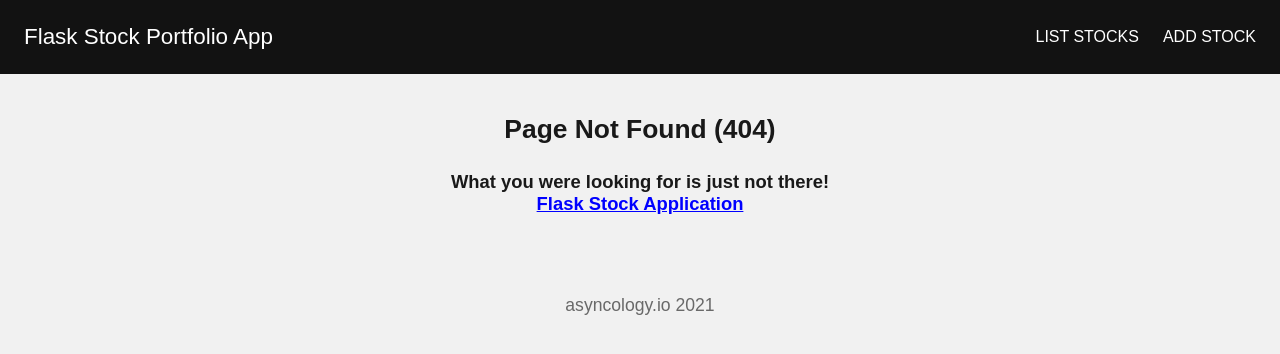
After one commit to benji822/flask-portfolio-app, a Flask app: template project/templates/404.html in a window 1280 px wide. The commit adds this page. Shown: the top 354 px of the page. Run offline with Flask 2, Linux system fonts and the light colour scheme; the template is opened without the code that fills it, so the values that code supplies are empty.

Commit message:
add error pages

```diff
--- a/config.py
+++ b/config.py
@@ -3,7 +3,6 @@ import os
 
 class Config(object):
     FLASK_ENV = 'development'
-    DEBUG = False
     TESTING = False
     SECRET_KEY = os.getenv('SECRET_KEY', default='BAD_SECRET_KEY')
 
--- a/project/__init__.py
+++ b/project/__init__.py
@@ -11,12 +11,12 @@ def create_app():
     app = Flask(__name__)
 
     # Configure the Flask application
-    config_type = os.getenv('CONFIG_TYPE', 'config.DevelopmentConfig')
+    config_type = os.getenv('CONFIG_TYPE', default='config.DevelopmentConfig')
     app.config.from_object(config_type)
-
     register_blueprints(app)
     configure_logging(app)
     register_app_callbacks(app)
+    register_error_page(app)
     return app
 
 
@@ -26,7 +26,6 @@ def register_blueprints(app):
 
     app.register_blueprint(stocks_blueprint)
     app.register_blueprint(users_blueprint, url_prefix='/users')
-
 
 def configure_logging(app):
     # Logging Configuration
@@ -61,3 +60,12 @@ def register_app_callbacks(app):
     @app.teardown_appcontext
     def app_teardown_appcontext(error=None):
         app.logger.info('Calling teardown_appcontext() for the Flask application...')
+
+def register_error_page(app):
+    @app.errorhandler(404)
+    def page_not_found(e):
+        return render_template('404.html'), 404
+
+    @app.errorhandler(405)
+    def page_not_found(e):
+        return render_template('405.html'), 405
--- a/project/static/css/base_style.css
+++ b/project/static/css/base_style.css
@@ -164,7 +164,7 @@ h2 {
     margin-bottom: 1em;
 }
 
-.errorpage-text {
+.errorpage-section {
     text-align: center;
     font-size: 1.15rem;
     margin-bottom: 1em;
--- /dev/null
+++ b/project/templates/404.html
@@ -0,0 +1,9 @@
+{% extends "base.html" %}
+
+{% block content %}
+<h1 class="errorpage-title">Page Not Found (404)</h1>
+<div class="errorpage-section">
+  <h4>What you were looking for is just not there!</h4>
+  <h4><a href="{{ url_for('stocks.index') }}">Flask Stock Application</a></h4>
+</div>
+{% endblock %}
--- a/requirements.txt
+++ b/requirements.txt
@@ -3,6 +3,7 @@ attrs==21.4.0
 certifi==2020.6.20
 click==8.0.3
 colorama==0.4.4
+coverage==6.2
 Flask==2.0.2
 iniconfig==1.1.1
 itsdangerous==2.0.1
@@ -14,6 +15,8 @@ py==1.11.0
 pycodestyle==2.8.0
 pyparsing==3.0.6
 pytest==6.2.5
+pytest-cov==3.0.0
 toml==0.10.2
+tomli==2.0.0
 Werkzeug==2.0.2
 wincertstore==0.2
```
Also changed, not shown: project/templates/405.html (added, +9 -0 lines), project/users/routes.py (+9 -1 lines), project/users/templates/users/403.html (added, +9 -0 lines), tests/conftest.py (+17 -0 lines), tests/functional/test_stocks.py (+25 -27 lines), tests/unit/test_app.py (+13 -17 lines).
